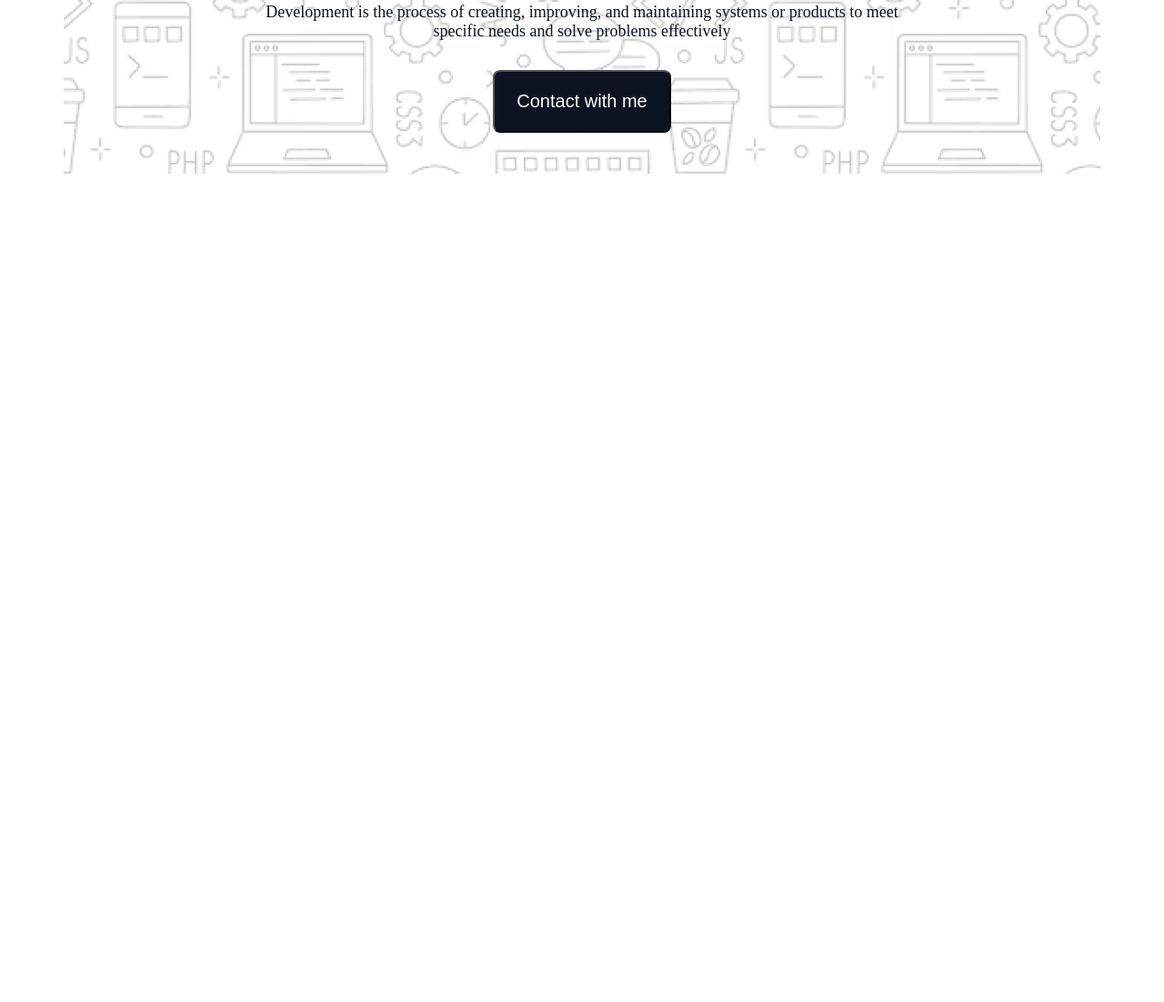
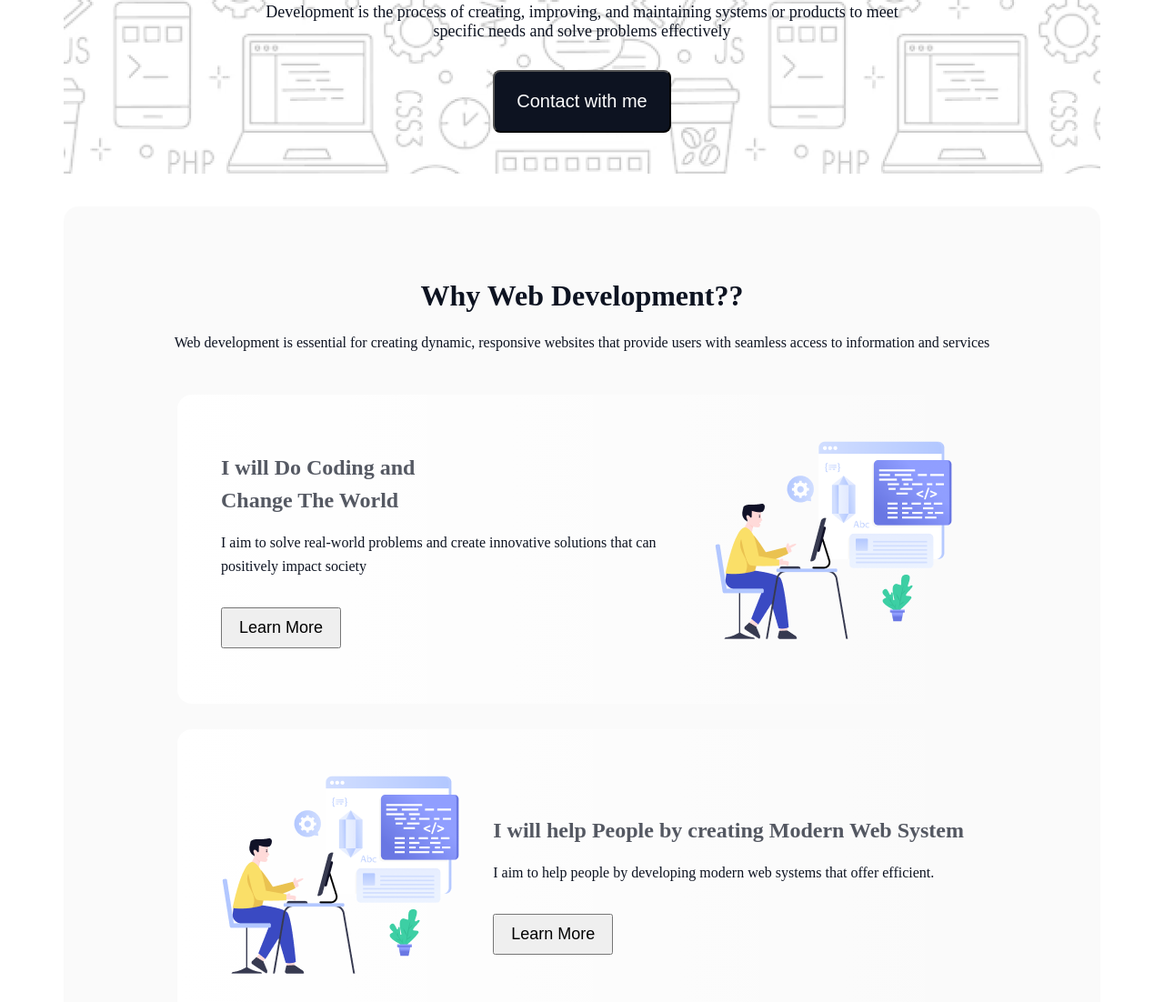
Before and after one commit to Mahedi76/assignment-one-repo, a plain HTML site: page index.html in a window 1280 px wide. Shown: the part 598-1700 px from the top of the page at 91% size. Before the commit the page ends 825 px from the top, so only its background shows below. Drawn offline with Linux system fonts and the light colour scheme.

Commit message:
why dev devlopment

```diff
--- a/index.html
+++ b/index.html
@@ -42,7 +42,46 @@
     </header>
 
     <main>
-
+        <section id="whydev">
+            <div class="section-head">
+                <h2 class="dev-head">Why Web Development??</h2>
+                <p class="dev-p">
+                    Web development is essential for creating dynamic, responsive websites that provide users with seamless access to information and services
+                </p>
+            </div>
+            <div class="item-container">
+                <div class="item">
+                    <div class="item-text">
+                        <h3 class="item-head">I will Do Coding and <br> Change The World</h3>
+                        <p>I aim to solve real-world problems and create innovative solutions that can positively impact society</p>
+                        <button class="btn1">Learn More</button>
+                    </div>
+                    <div class="item-img">
+                        <img src="./images/item-1.png" alt="">
+                    </div>
+                </div>
+                <div class="item">
+                    <div class="item-img">
+                        <img src="./images/item-1.png" alt="">
+                    </div>
+                    <div class="item-text">
+                        <h3>I will help People by creating Modern Web System</h3>
+                        <p>I aim to help people by developing modern web systems that offer efficient.</p>
+                        <button class="item2-btn">Learn More</button>
+                    </div>
+                </div>
+                <div class="item">
+                    <div class="item-text">
+                        <h3>I will Do Coding and Change The World</h3>
+                        <p> I will drive change and contribute to a better, more connected world.</p>
+                        <button class="btn3">Learn More</button>
+                    </div>
+                    <div class="item-img">
+                        <img src="./images/item-1.png" alt="">
+                    </div>
+                </div>
+            </div>
+        </section>
     </main>
 
     <footer>
--- a/style.css
+++ b/style.css
@@ -73,3 +73,81 @@ nav > button {
     color: #FFFFFF;
     cursor: pointer;
 }
+
+/* Why Web Development */
+#whydev{
+    max-width: 1140px;
+    margin: 0 auto;
+    /* margin-bottom: 24px; */
+    border-radius: 16px;
+    background: rgba(13, 19, 33, 0.02);
+    padding: 80px 97px;
+    margin-bottom: 24px;
+}
+
+.dev-head{
+    font-size: 32px;
+    margin-bottom: 24px;
+    font-weight: 800;
+    color: #0D1321;
+}
+
+.dev-p{
+    font-size: 16px;
+    color: #0D1321;
+    text-align: center;
+    font-weight: 400;
+
+
+}
+
+.section-head {
+    text-align: center;
+    margin-bottom: 48px;
+}
+.item {
+    display: flex;
+    justify-content: space-between;
+    align-items: center;
+    border-radius: 16px;
+    background: linear-gradient(90deg, #FFF 0%, rgba(255, 255, 255, 0.00) 100%);
+    padding: 48px;
+    margin: 28px;
+    margin-right: 5px;
+}
+.item .item-text h3{
+    color: rgba(13, 19, 33, 0.70);
+    font-size: 24px;
+    font-weight: 700;
+    line-height: 36px;
+    margin-bottom: 16px;
+}
+.item .item-text p{
+    color: #0D1321;
+    font-size: 16px;
+    font-weight: 400;
+    line-height: 26px;
+    margin-bottom: 32px;
+}
+
+.item-head{
+    color: rgba(13, 19, 33, 0.70);
+    font-size: 280px;
+    font-weight: 800;
+
+}
+
+.btn1{
+    padding: 10px 18px;
+    font-size: 18px;
+}
+
+.item2-btn{
+    padding: 10px 18px;
+    font-size: 18px;
+}
+
+.btn3{
+    padding: 10px 18px;
+    font-size: 18px;
+}
```
